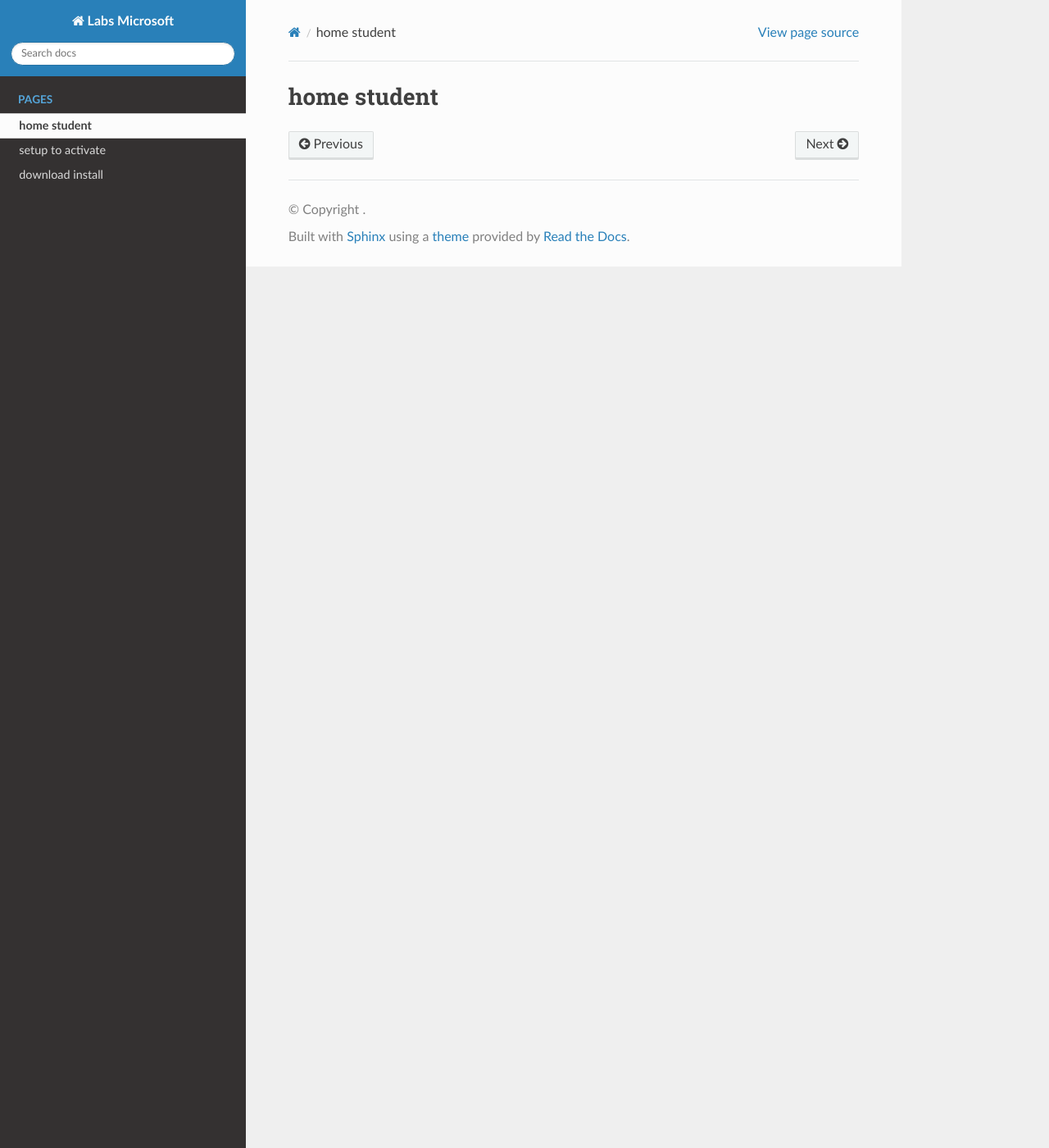
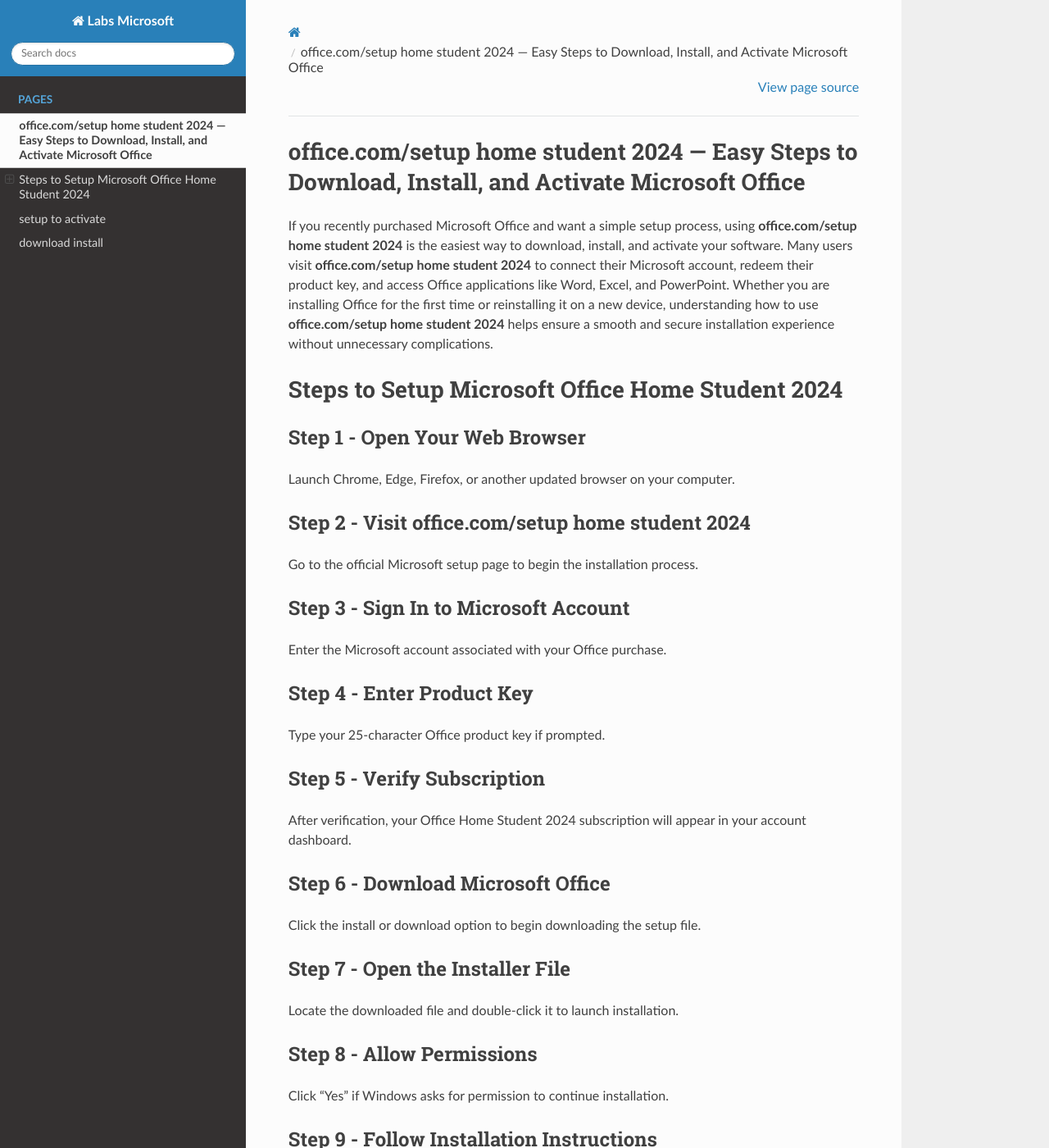
Before and after one commit to Joha-docs/labs-microsoft, a Sphinx documentation site: the page built from docs/home-student.rst, in a window 1280 px wide and 1400 px high. Shown: the whole window at 82% size. Built offline with Sphinx 7.4.7 and the Read the Docs theme 3.1.0, drawn with Linux system fonts in a browser that asks for light colours; some of the changed text lies outside the part shown.

Commit message:
Update home-student.rst

```diff
--- a/docs/home-student.rst
+++ b/docs/home-student.rst
@@ -1,2 +1,57 @@
-home student
-==================================
+office.com/setup home student 2024 — Easy Steps to Download, Install, and Activate Microsoft Office
+====================================================================================================
+
+If you recently purchased Microsoft Office and want a simple setup process, using **office.com/setup home student 2024** is the easiest way to download, install, and activate your software. Many users visit **office.com/setup home student 2024** to connect their Microsoft account, redeem their product key, and access Office applications like Word, Excel, and PowerPoint. Whether you are installing Office for the first time or reinstalling it on a new device, understanding how to use **office.com/setup home student 2024** helps ensure a smooth and secure installation experience without unnecessary complications.
+
+Steps to Setup Microsoft Office Home Student 2024
+=================================================
+
+Step 1 - Open Your Web Browser
+------------------------------
+
+Launch Chrome, Edge, Firefox, or another updated browser on your computer.
+
+Step 2 - Visit office.com/setup home student 2024
+-------------------------------------------------
+
+Go to the official Microsoft setup page to begin the installation process.
+
+Step 3 - Sign In to Microsoft Account
+--------------------------------------
+
+Enter the Microsoft account associated with your Office purchase.
+
+Step 4 - Enter Product Key
+---------------------------
+
+Type your 25-character Office product key if prompted.
+
+Step 5 - Verify Subscription
+-----------------------------
+
+After verification, your Office Home Student 2024 subscription will appear in your account dashboard.
+
+Step 6 - Download Microsoft Office
+-----------------------------------
+
+Click the install or download option to begin downloading the setup file.
+
+Step 7 - Open the Installer File
+---------------------------------
+
+Locate the downloaded file and double-click it to launch installation.
+
+Step 8 - Allow Permissions
+---------------------------
+
+Click “Yes” if Windows asks for permission to continue installation.
+
+Step 9 - Follow Installation Instructions
+------------------------------------------
+
+Wait while Microsoft Office installs automatically on your computer.
+
+Step 10 - Launch and Activate Office
+-------------------------------------
+
+Open Word, Excel, or PowerPoint and sign in with your Microsoft account to complete activation.
```
